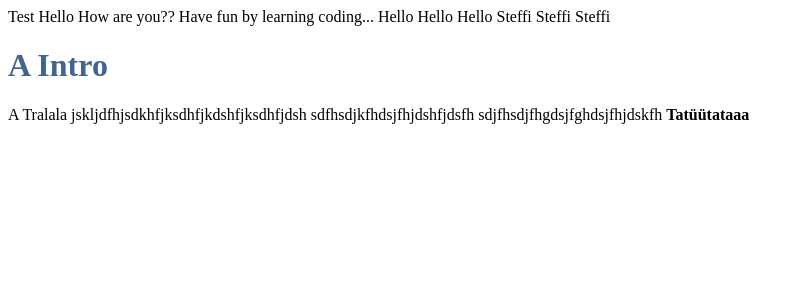
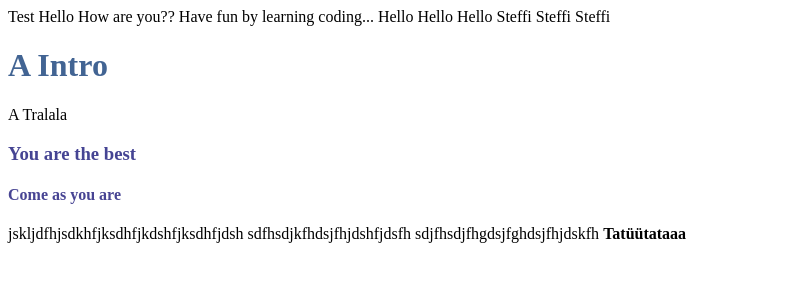
Before and after one commit to stefaniefriedliSH/stefaniefriedliSH.github.io, a plain HTML site: page index.html in a window 1280 px wide. Shown: the whole page, without its empty margins (0-804 px from the left). Drawn offline with Linux system fonts and the light colour scheme.

Commit message:
adding main.css

```diff
--- a/index.html
+++ b/index.html
@@ -9,6 +9,8 @@ Steffi Steffi Steffi
     <body>
 <h1>A Intro</h1
 <h2>A Tralala</h2>
+<h3>You are the best</h3>
+<h4>Come as you are</h4>
         jskljdfhjsdkhfjksdhfjkdshfjksdhfjdsh
         sdfhsdjkfhdsjfhjdshfjdsfh
         sdjfhsdjfhgdsjfghdsjfhjdskfh
--- a/main.css
+++ b/main.css
@@ -1,3 +1,12 @@
 h1 {
     color: #426493;
 }
+h2 {
+    color: #414493;
+}
+h3 {
+    color: #454493;
+}
+h4 {
+    color: #474493;
+}
```
